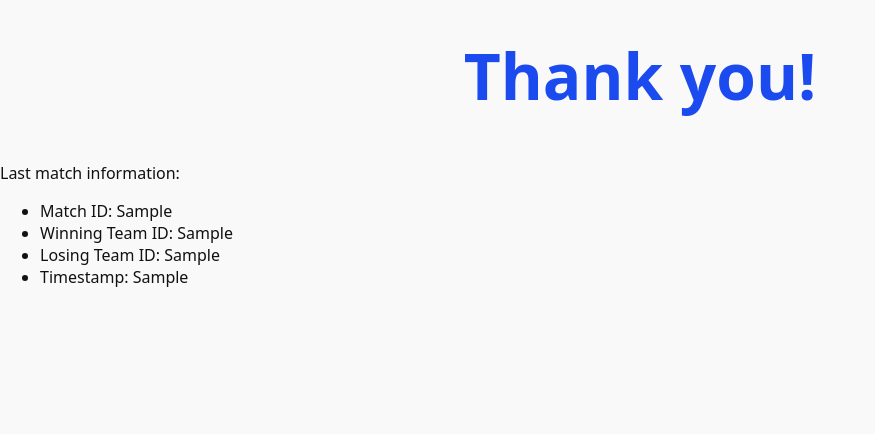
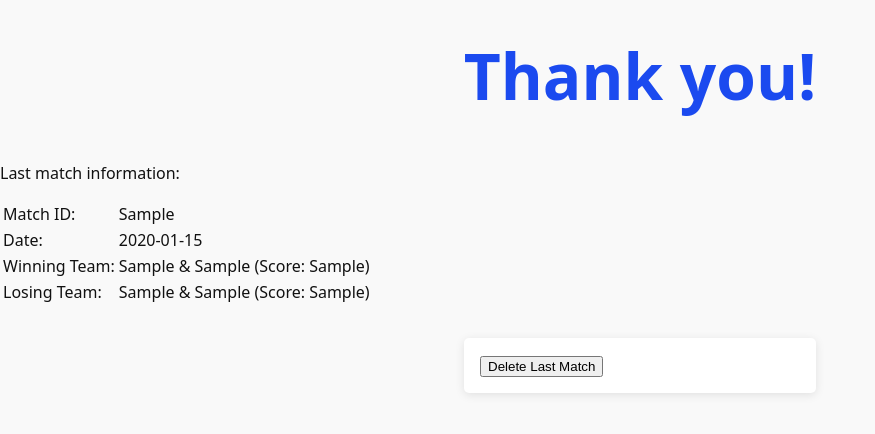
Before and after one commit to lkolebka/baby-foot-python, a Flask app: template myproject/Templates/thank_you.html in a window 1280 px wide. Shown: the top 434 px of the page, without its empty margins (0-875 px from the left). Run offline with Flask 2, Linux system fonts and the light colour scheme; the template is opened without the code that fills it: most values are stand-ins (such as "Sample title", 1, 10 or a date in 2020); some libraries are stand-ins or nearby versions.

Commit message:
adding delete last match function

```diff
--- a/myproject/Templates/thank_you.html
+++ b/myproject/Templates/thank_you.html
@@ -8,12 +8,56 @@
 </head>
 <body>
     <h1>Thank you!</h1>
+    {% if message %}
+    <p>{{ message }}</p>
+    {% endif %}
     <p>Last match information:</p>
-    <ul>
-        <li>Match ID: {{ last_match[0] }}</li>
-        <li>Winning Team ID: {{ last_match[1] }}</li>
-        <li>Losing Team ID: {{ last_match[2] }}</li>
-        <li>Timestamp: {{ last_match[3] }}</li>
-    </ul>
+    <table>
+        <tr>
+            <td>Match ID:</td>
+            <td>{{ last_match[0] }}</td>
+        </tr>
+        <tr>
+            <td>Date:</td>
+            <td>{{ last_match[1].strftime('%d/%m/%Y') }}</td>
+        </tr>
+        <tr>
+            <td>Winning Team:</td>
+            <td>{{ last_match[2] }} & {{ last_match[3] }} (Score: {{ last_match[6] }})</td>
+        </tr>
+        <tr>
+            <td>Losing Team:</td>
+            <td>{{ last_match[4] }} & {{ last_match[5] }} (Score: {{ last_match[7] }})</td>
+        </tr>
+    </table>
+    <form id="deleteForm" action="{{ url_for('delete_last_match_route') }}" method="post">
+        <button type="submit" id="deleteButton">Delete Last Match</button>
+    </form>
+
+    <script>
+        var deleteForm = document.getElementById("deleteForm");
+        var deleteButton = document.getElementById("deleteButton");
+
+        deleteForm.addEventListener("submit", function(event) {
+            // Prevent form submission
+            event.preventDefault();
+
+            // Confirm deletion
+            var confirmed = confirm("Are you sure you want to delete the last match?");
+
+            if (confirmed) {
+                // Disable the delete button to prevent multiple submissions
+                deleteButton.disabled = true;
+
+                // Submit the form
+                deleteForm.submit();
+
+                // Display a success message and redirect to the main page
+                alert("Match deleted successfully");
+                window.location.replace('create_game.html'); // Replace with the main page URL
+            }
+        });
+    </script>
+
 </body>
 </html>
--- a/myproject/myAppELO.py
+++ b/myproject/myAppELO.py
@@ -1,14 +1,11 @@
-from flask import Flask, render_template, request, redirect
+from flask import Flask, render_template, request, redirect, url_for
 import psycopg2
 from config import DATABASE_CONFIG
 from datetime import datetime
 import math
-import logging
 
-def get_last_match(cur):
-    cur.execute("SELECT * FROM Match ORDER BY match_id DESC LIMIT 1;")
-    last_match = cur.fetchone()
-    return last_match
+
+
 
 
 
@@ -415,15 +412,54 @@ def create_game():
 def get_last_match():
     with psycopg2.connect(**DATABASE_CONFIG) as conn:
         cur = conn.cursor()
-        cur.execute("SELECT * FROM Match ORDER BY match_id DESC LIMIT 1;")
+        cur.execute("SELECT m.match_id as matchid,m.match_timestamp as time, p1.first_name AS player1_name, p2.first_name AS player2_name, p3.first_name AS player3_name, p4.first_name AS player4_name, m.winning_team_score AS team1_score, m.losing_team_score AS team2_score FROM Match m INNER JOIN Team wt ON m.winning_team_id = wt.team_id INNER JOIN Team lt ON m.losing_team_id = lt.team_id INNER JOIN Player p1 ON wt.team_player_1_id = p1.player_id INNER JOIN Player p2 ON wt.team_player_2_id = p2.player_id INNER JOIN Player p3 ON lt.team_player_1_id = p3.player_id INNER JOIN Player p4 ON lt.team_player_2_id = p4.player_id ORDER BY m.match_timestamp DESC LIMIT 1;")
         last_match = cur.fetchone()
+
     return last_match
+
+import psycopg2
+
+def delete_last_match():
+    with psycopg2.connect(**DATABASE_CONFIG) as conn:
+        cur = conn.cursor()
+
+        # Begin transaction
+        cur.execute("BEGIN;")
+
+        # Find the latest match_id
+        cur.execute("SELECT match_id FROM \"match\" ORDER BY match_timestamp DESC LIMIT 1;")
+        latest_match_id = cur.fetchone()[0]
+
+        # Delete related player ratings
+        cur.execute(f"DELETE FROM playerrating WHERE player_match_id IN (SELECT player_match_id FROM playermatch WHERE match_id = {latest_match_id});")
+
+        # Delete related team ratings
+        cur.execute(f"DELETE FROM teamrating WHERE team_match_id IN (SELECT team_match_id FROM teammatch WHERE match_id = {latest_match_id});")
+
+        # Delete related player matches
+        cur.execute(f"DELETE FROM playermatch WHERE match_id = {latest_match_id};")
+
+        # Delete related team matches
+        cur.execute(f"DELETE FROM teammatch WHERE match_id = {latest_match_id};")
+
+        # Delete the match itself
+        cur.execute(f"DELETE FROM \"match\" WHERE match_id = {latest_match_id};")
+
+        # Commit transaction
+        cur.execute("COMMIT;")
 
 
 @app.route('/thank_you')
 def thank_you():
     last_match = get_last_match()
-    return render_template('thank_you.html', last_match=last_match)
+    message = request.args.get('message', None)
+    return render_template('thank_you.html', last_match=last_match, message=message)
+
+
+@app.route('/delete_last_match', methods=['POST'])
+def delete_last_match_route():
+    delete_last_match()
+    return redirect(url_for('create_game'), code=302)
 
 
 if __name__ == '__main__':
```
